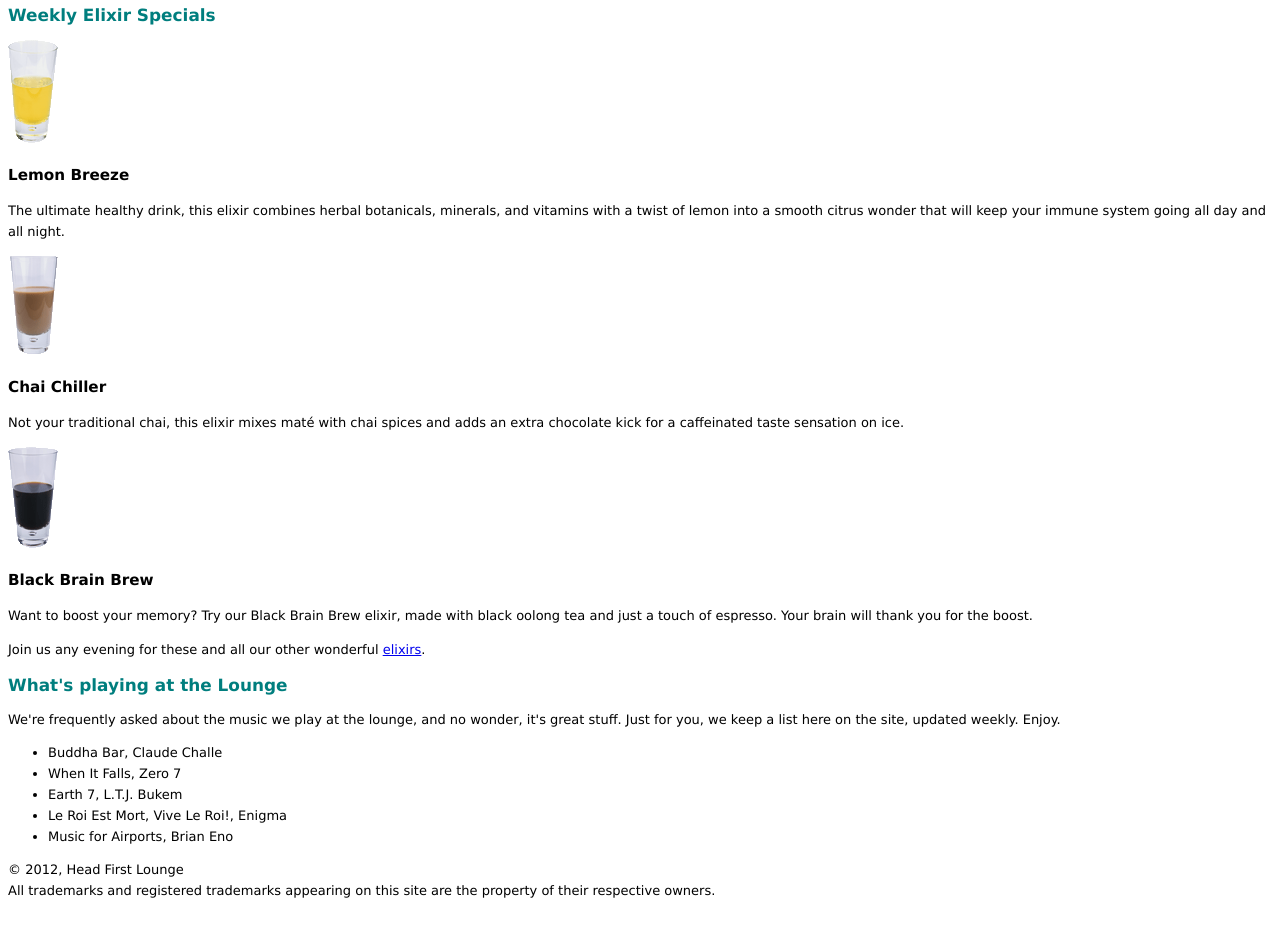
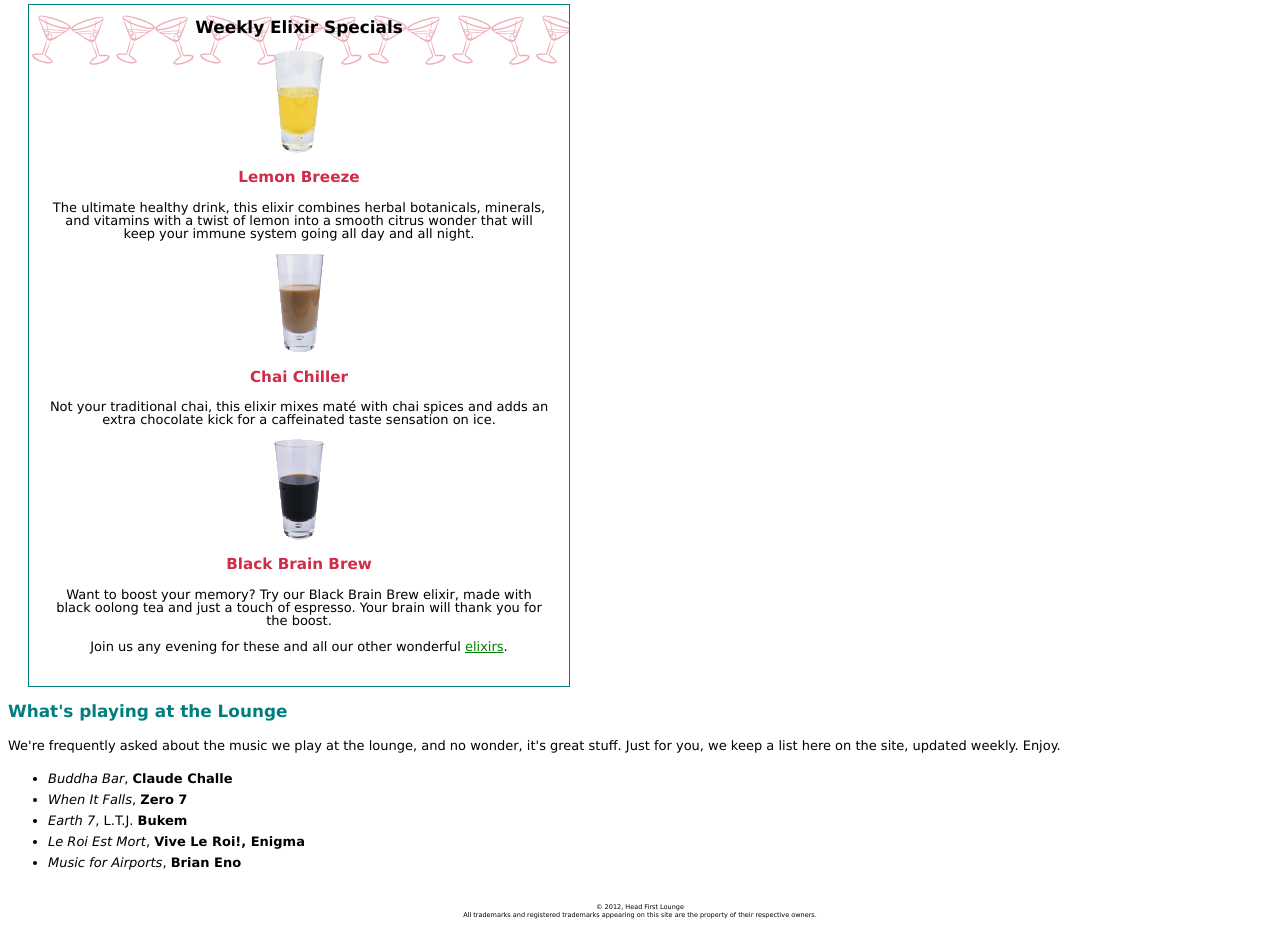
Before and after one commit to yyysuye/web-front, a plain HTML site: page Head First HTML与CSS/第十章/lounge.html in a window 1280 px wide. Shown: the part 672-1599 px from the top of the page. Drawn offline with Linux system fonts and the light colour scheme.

Commit message:
修改第十章

```diff
--- a/Head First HTML与CSS/第十章/lounge.css
+++ b/Head First HTML与CSS/第十章/lounge.css
@@ -33,3 +33,47 @@ h2 {
   background-repeat:   no-repeat;
   background-position: top left;
 }
+
+#elixirs{
+  border:thin solid #007e7e;
+  width: 500px;
+  line-height: 1;
+  padding-right: 20px;
+  padding-left: 20px;
+  padding-bottom: 20px;
+  margin-left: 20px;
+  text-align: center;
+  background-image: url(images/cocktail.gif);
+  background-repeat: repeat-x;
+}
+#elixirs h2{
+  color:black;
+}
+#elixirs h3{
+  color:#d12c47;
+}
+/*页脚footer*/
+#footer{
+  font-size: 50%;
+  text-align: center;
+  line-height: normal;
+  margin-top: 30px;
+}
+/*给cd添加斜体样式*/
+.cd{
+  font-style: italic;
+}
+/*给artist添加粗体样式*/
+.artist{
+  font-weight: bold;
+}
+/*给链接添加样式*/
+#elixirs a:link{
+  color:green;
+}
+#elixirs a:visited{
+  color:red;
+}
+#elixirs a:hover{
+  color:yellow;
+}
--- a/Head First HTML与CSS/第十章/lounge.html
+++ b/Head First HTML与CSS/第十章/lounge.html
@@ -54,6 +54,7 @@
       come and join us anytime.
     </p>
 
+    <div id="elixirs">
         <h2>Weekly Elixir Specials</h2>
         <p>
           <img src="images/yellow.gif" alt="Lemon Breeze Elixir">
@@ -93,6 +94,7 @@
         <a href="beverages/elixir.html"
            title="Head First Lounge Elixirs">elixirs</a>.
       </p>
+    </div>
 
     <h2>What's playing at the Lounge</h2>
     <p>
@@ -101,11 +103,11 @@
       Enjoy.
     </p>
     <ul>
-      <li>Buddha Bar, Claude Challe</li>
-      <li>When It Falls, Zero 7</li>
-      <li>Earth 7, L.T.J. Bukem</li>
-      <li>Le Roi Est Mort, Vive Le Roi!, Enigma</li>
-      <li>Music for Airports, Brian Eno</li>
+      <li><span class="cd">Buddha Bar</span>, <span class="artist">Claude Challe</span></li>
+      <li><span class="cd">When It Falls</span>, <span class="artist">Zero 7</span></li>
+      <li><span class="cd">Earth 7</span>, L.T.J. <span class="artist">Bukem</span></li>
+      <li><span class="cd">Le Roi Est Mort</span>, <span class="artist">Vive Le Roi!, Enigma</span></li>
+      <li><span class="cd">Music for Airports</span>, <span class="artist">Brian Eno</span></li>
     </ul>
 
     <p id="footer">
```
Lines whose indentation alone changed are shown as unchanged.
